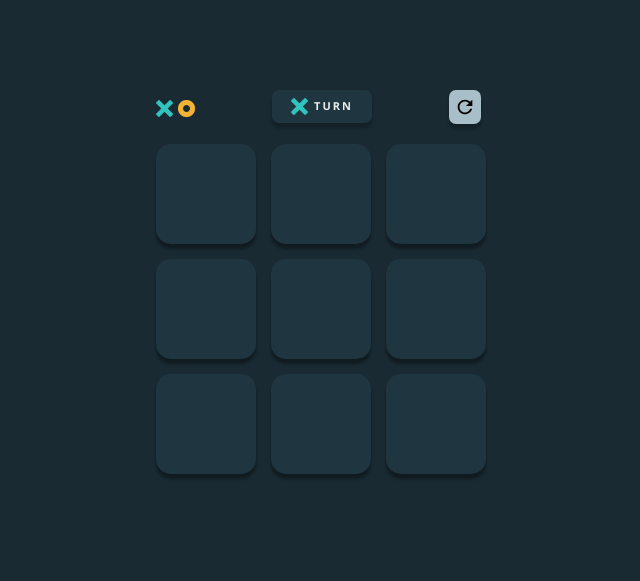
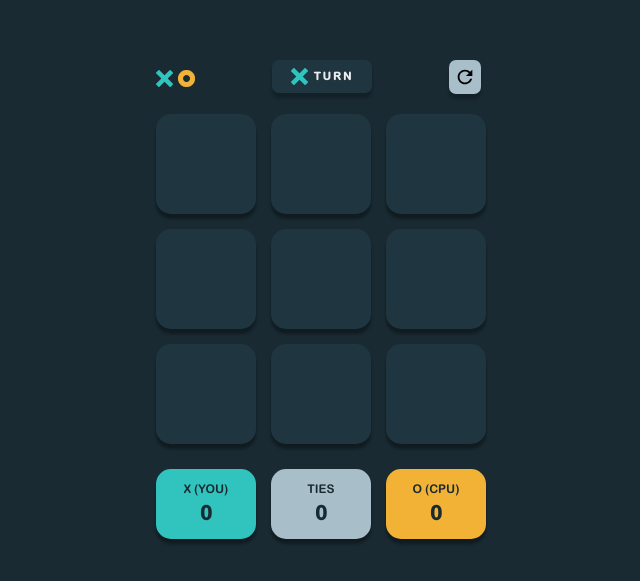
Before and after one commit to andre-rd-rodrigues/tictactoe, a React (Create React App) app: page / in a window 1280 px wide. Shown: the part 101-682 px from the top of the page, without its empty margins (319-959 px from the left). Built offline with nearby package versions, Linux system fonts and the light colour scheme.

Commit message:
Added font family Arial Rounded

```diff
--- a/src/assets/styles/global.scss
+++ b/src/assets/styles/global.scss
@@ -6,8 +6,14 @@ $green-light: #31c4be;
 $green-dark: #0b494d;
 $grey: #a8bec9;
 
+@font-face {
+  font-family: "Arial Rounded Bold";
+  src: url(../fonts/ArialRoundedBold.ttf);
+}
+
 %btn {
-  font-family: "Segoe UI", Tahoma, Geneva, Verdana, sans-serif;
+  font-family: "Arial Rounded Bold", "Segoe UI", Tahoma, Geneva, Verdana,
+    sans-serif;
   font-weight: bold;
   font-size: 12px;
   color: $dark;
@@ -15,15 +21,37 @@ $grey: #a8bec9;
   border-radius: 7px;
   border: none;
   margin: 0 5px;
+  &:hover {
+    transform: scale(1.1);
+  }
+  &:active {
+    transform: scale(1);
+  }
 }
 .btn-grey {
   @extend %btn;
   background-color: $grey;
   box-shadow: 0 5px 3px rgba(0, 0, 0, 0.349);
 }
-
 .btn-yellow {
   @extend %btn;
   background-color: $yellow;
   box-shadow: 0 5px 3px rgba(0, 0, 0, 0.349);
 }
+
+//Effects
+
+@keyframes appear {
+  0% {
+    transform: scale(0);
+    opacity: 0;
+  }
+  50% {
+    transform: scale(1.3);
+    opacity: 1;
+  }
+  100% {
+    transform: scale(1);
+    opacity: 1;
+  }
+}
--- a/src/components/Game/Game.jsx
+++ b/src/components/Game/Game.jsx
@@ -3,11 +3,14 @@ import GameWinnerModal from "../GameWinnerModal/GameWinnerModal";
 import Info from "../GameInfo/Info";
 import cross from "../../assets/img/cross.png";
 import oval from "../../assets/img/o.png";
-import { allEqual } from "../../utilities/methods";
+import { allEqual, updatePoints } from "../../utilities/methods";
 import { originalMatrix } from "../../utilities/localDb";
 import GameTieModal from "../GameTieModal/GameTieModal";
+import GameScore from "../GameScore/GameScore";
+
 const cloneDeep = require("lodash.clonedeep");
 const random = require("lodash.random");
+
 const Game = () => {
   const [matrix, setMatrix] = useState([
     {
@@ -47,7 +50,8 @@ const Game = () => {
   const [lastestType, setLastestType] = useState("oval");
   const [points, setPoints] = useState({
     user: 0,
-    cpu: 0
+    cpu: 0,
+    ties: 0
   });
   const [winnerType, setWinnerType] = useState(undefined);
   const [tie, setTie] = useState(false);
@@ -84,11 +88,14 @@ const Game = () => {
 
   /* Check winner */
   const checkWinner = () => {
+    if (!winnerType) {
       const checkVerticalWin = () => {
         const columnsArray = matrix.map((col) =>
           col.colRow.rowSquares.map((square) => square)
         );
-      const isWinner = columnsArray.map((col) => allEqual(col)).includes(true);
+        const isWinner = columnsArray
+          .map((col) => allEqual(col))
+          .includes(true);
         return isWinner;
       };
       const checkHorizontalWin = () => {
@@ -137,8 +144,13 @@ const Game = () => {
         return isWinner();
       };
 
-    if (checkVerticalWin() || checkHorizontalWin() || checkDiagonalWin())
-      return !winnerType && setWinnerType(lastestType);
+      if (checkVerticalWin() || checkHorizontalWin() || checkDiagonalWin()) {
+        setWinnerType(lastestType);
+        return lastestType === userType
+          ? setPoints(updatePoints("user", points))
+          : setPoints(updatePoints("cpu", points));
+      }
+    }
   };
 
   /* Game */
@@ -174,13 +186,19 @@ const Game = () => {
     setLastestType("oval");
   };
   const randomChoice = () => {
+    if (lastestType === "cross") {
+      setLastestType("oval");
+
       let matrixCopy = cloneDeep(matrix);
 
       const allEmptySquares = matrixCopy.flatMap((col) =>
         col.colRow.rowSquares.filter((square) => !square.selected)
       );
 
-    if (allEmptySquares.length === 0) return setTie(true);
+      if (allEmptySquares.length === 0 && !winnerType) {
+        setPoints(updatePoints("ties", points));
+        return setTie(true);
+      }
 
       const randomEmptyIndex = random(0, allEmptySquares.length - 1);
       const randomSquareId = allEmptySquares[randomEmptyIndex].id;
@@ -210,7 +228,7 @@ const Game = () => {
       ].type = "oval";
 
       setMatrix(matrixCopy);
-    setLastestType("oval");
+    }
   };
 
   /* Lifecycle */
@@ -232,7 +250,7 @@ const Game = () => {
         pressedRestart={() => handleRestart()}
       />
       <div id="game-squares-container">{gameSquares()}</div>
-      <div className="game-score"></div>
+      <GameScore points={points} />
       <GameWinnerModal
         winnerType={winnerType}
         onExited={() => handleRestart()}
--- a/src/components/Game/game.scss
+++ b/src/components/Game/game.scss
@@ -3,7 +3,7 @@
 }
 #game-squares-container {
   display: flex;
-  margin: 20px 0;
+  margin: 20px 0 10px 0;
 }
 .game-row {
   margin: 0 7.5px;
@@ -25,5 +25,6 @@
   justify-content: center;
   & img {
     width: 50px;
+    animation: appear 0.3s;
   }
 }
--- a/src/components/GameInfo/info.scss
+++ b/src/components/GameInfo/info.scss
@@ -25,7 +25,8 @@
   & p {
     margin: 0 0 0 6px;
     color: rgba(255, 255, 255, 0.904);
-    font-family: "Segoe UI", Tahoma, Geneva, Verdana, sans-serif;
+    font-family: "Arial Rounded Bold", "Segoe UI", Tahoma, Geneva, Verdana,
+      sans-serif;
     font-weight: bold;
     font-size: 11px;
     letter-spacing: 2px;
@@ -37,16 +38,11 @@
     padding: 5px;
     border-radius: 7px;
     box-shadow: 0 5px 3px rgba(0, 0, 0, 0.226);
-    transition: 0.1s ease;
     & svg {
       width: 22px;
     }
     &:hover {
       background-color: rgb(207, 207, 207);
     }
-    &:active {
-      transform: scale(0.9);
-      box-shadow: 0 3px 2px rgba(0, 0, 0, 0.336);
-    }
   }
 }
--- a/src/components/GameScore/GameScore.jsx
+++ b/src/components/GameScore/GameScore.jsx
@@ -1,7 +1,22 @@
 import React from "react";
 
-function GameScore() {
-  return <div></div>;
-}
+const GameScore = ({ points }) => {
+  return (
+    <div id="game-score-row">
+      <div className="game-score-col col-x">
+        <p>X (YOU)</p>
+        <p className="game-score-number">{points.user}</p>
+      </div>
+      <div className="game-score-col col-ties">
+        <p>TIES</p>
+        <p className="game-score-number">{points.ties}</p>
+      </div>
+      <div className="game-score-col col-o">
+        <p>O (CPU)</p>
+        <p className="game-score-number">{points.cpu}</p>
+      </div>
+    </div>
+  );
+};
 
 export default GameScore;
--- a/src/components/GameScore/gamescore.scss
+++ b/src/components/GameScore/gamescore.scss
@@ -0,0 +1,38 @@
+#game-score-row {
+  display: flex;
+  align-items: center;
+  justify-content: center;
+
+  & .game-score-col {
+    display: flex;
+    flex-direction: column;
+    align-items: center;
+    justify-content: center;
+    margin: 0 7.5px;
+    height: 70px;
+    width: 100px;
+    box-shadow: 0 5px 3px rgba(0, 0, 0, 0.349);
+    border-radius: 15px;
+    font-family: "Arial Rounded Bold", "Segoe UI", Tahoma, Geneva, Verdana,
+      sans-serif;
+    color: $dark;
+    font-size: 12px;
+    & p {
+      margin: 0;
+    }
+  }
+
+  & .game-score-number {
+    font-weight: bold;
+    font-size: 20px;
+  }
+  & .col-x {
+    background-color: $green-light;
+  }
+  & .col-ties {
+    background-color: $grey;
+  }
+  & .col-o {
+    background-color: $yellow;
+  }
+}
--- a/src/components/GameTieModal/GameTieModal.jsx
+++ b/src/components/GameTieModal/GameTieModal.jsx
@@ -2,9 +2,10 @@ import React, { useState, useEffect } from "react";
 import { Modal } from "react-bootstrap";
 //styles in gamewinnermodal.scss
 
-const GameTieModal = ({ tie }) => {
+const GameTieModal = (props) => {
   const [show, setShow] = useState(false);
 
+  const { tie } = props;
   /* Lifecycle */
   useEffect(() => {
     if (tie) return setShow(true);
@@ -12,7 +13,7 @@ const GameTieModal = ({ tie }) => {
   }, [tie]);
 
   return (
-    <Modal show={show} dialogClassName="game-result" centered>
+    <Modal show={show} dialogClassName="game-result" centered {...props}>
       <Modal.Header>
         <Modal.Title>
           <h2>NO WINNER</h2>
--- a/src/components/GameWinnerModal/gamewinnermodal.scss
+++ b/src/components/GameWinnerModal/gamewinnermodal.scss
@@ -40,7 +40,8 @@
   justify-content: center;
   align-items: center;
   & h1 {
-    font-family: "Segoe UI", Tahoma, Geneva, Verdana, sans-serif;
+    font-family: "Arial Rounded Bold", "Segoe UI", Tahoma, Geneva, Verdana,
+      sans-serif;
     font-weight: 600;
     margin: 0 0 0 15px;
     letter-spacing: 1px;
--- a/src/utilities/methods.js
+++ b/src/utilities/methods.js
@@ -6,3 +6,21 @@ export const allEqual = (arr) =>
       return false;
     }
   });
+
+export const updatePoints = (type, points) => {
+  let pointsCopy = points;
+  switch (type) {
+    case "ties":
+      pointsCopy.ties += 1;
+      return pointsCopy;
+    case "user":
+      pointsCopy.user += 1;
+      return pointsCopy;
+    case "cpu":
+      pointsCopy.cpu += 1;
+      return pointsCopy;
+
+    default:
+      break;
+  }
+};
```
Also changed, not shown: src/assets/fonts/ArialRoundedBold.ttf (added), src/assets/fonts/ArialRoundedRegular.ttf (added). Lines whose indentation alone changed are shown as unchanged.
